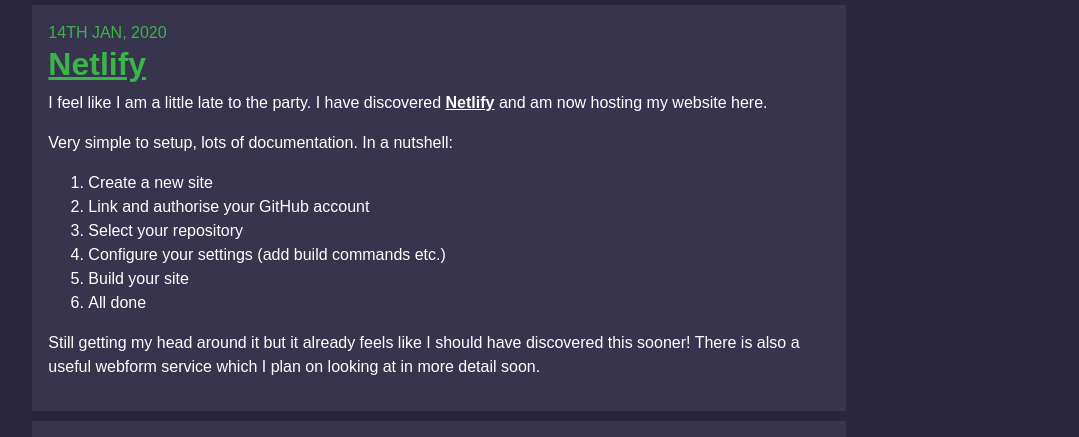
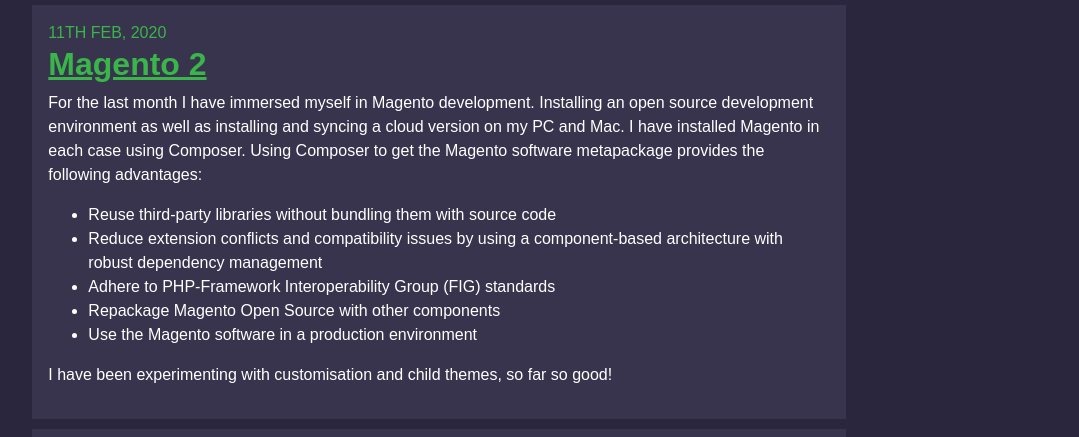
Before and after one commit to peterwilmshurst/pw_legacy, a website: page src/index.html in a window 1280 px wide. Shown: the top 437 px of the page, 201-1280 px from the left. Drawn offline with nearby package versions, Linux system fonts and the light colour scheme; files that its build step writes are made by us from their sources; no server answers; a script that the page names is missing; a web font is replaced by a local one.

Commit message:
add latest blog post - magento

```diff
--- a/src/index.html
+++ b/src/index.html
@@ -45,6 +45,28 @@
                 </nav>
             </div>
             <div class="content">
+
+                <div class="blog-post">
+                    <span class="date">11th Feb, 2020</span>
+                    <h2>Magento 2</h2>
+                    <p>For the last month I have immersed myself in Magento development. Installing an open source
+                        development environment as well as installing and syncing a cloud version on my PC and Mac. I
+                        have installed Magento in each case using <a href="https://getcomposer.org/"
+                            target="_blank"></a>Composer</a>. Using Composer to get the
+                        Magento software metapackage provides the following advantages:
+                        <ul>
+                            <li>Reuse third-party libraries without bundling them with source code</li>
+                            <li>Reduce extension conflicts and compatibility issues by using a component-based
+                                architecture with robust dependency management</li>
+                            <li>Adhere to PHP-Framework Interoperability Group (FIG) standards</li>
+                            <li>Repackage Magento Open Source with other components</li>
+                            <li>Use the Magento software in a production environment</li>
+                        </ul>
+                    </p>
+                    <p>
+                        I have been experimenting with customisation and child themes, so far so good!</p>
+
+                </div>
 
                 <div class="blog-post">
                     <span class="date">14th Jan, 2020</span>
```
